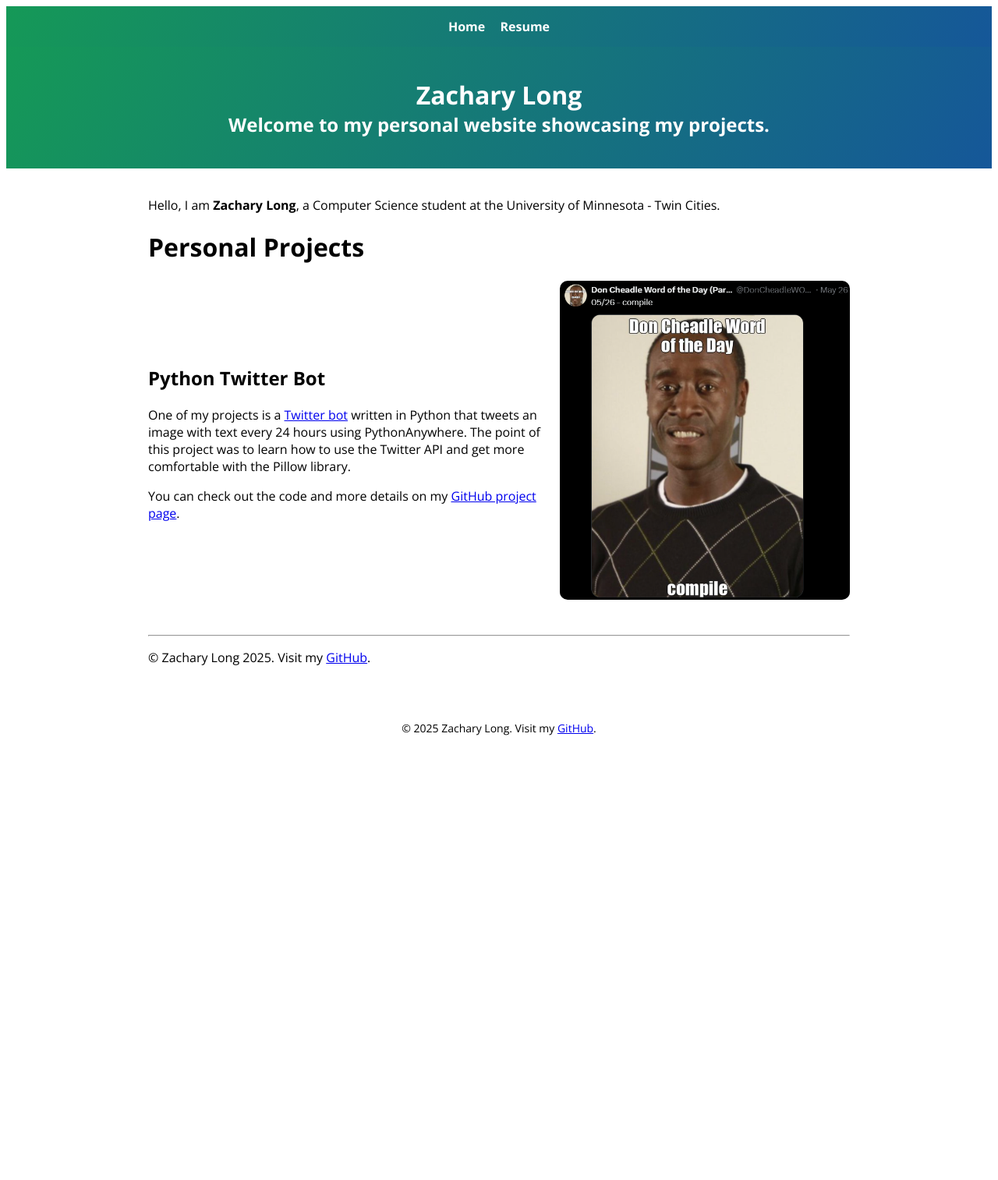
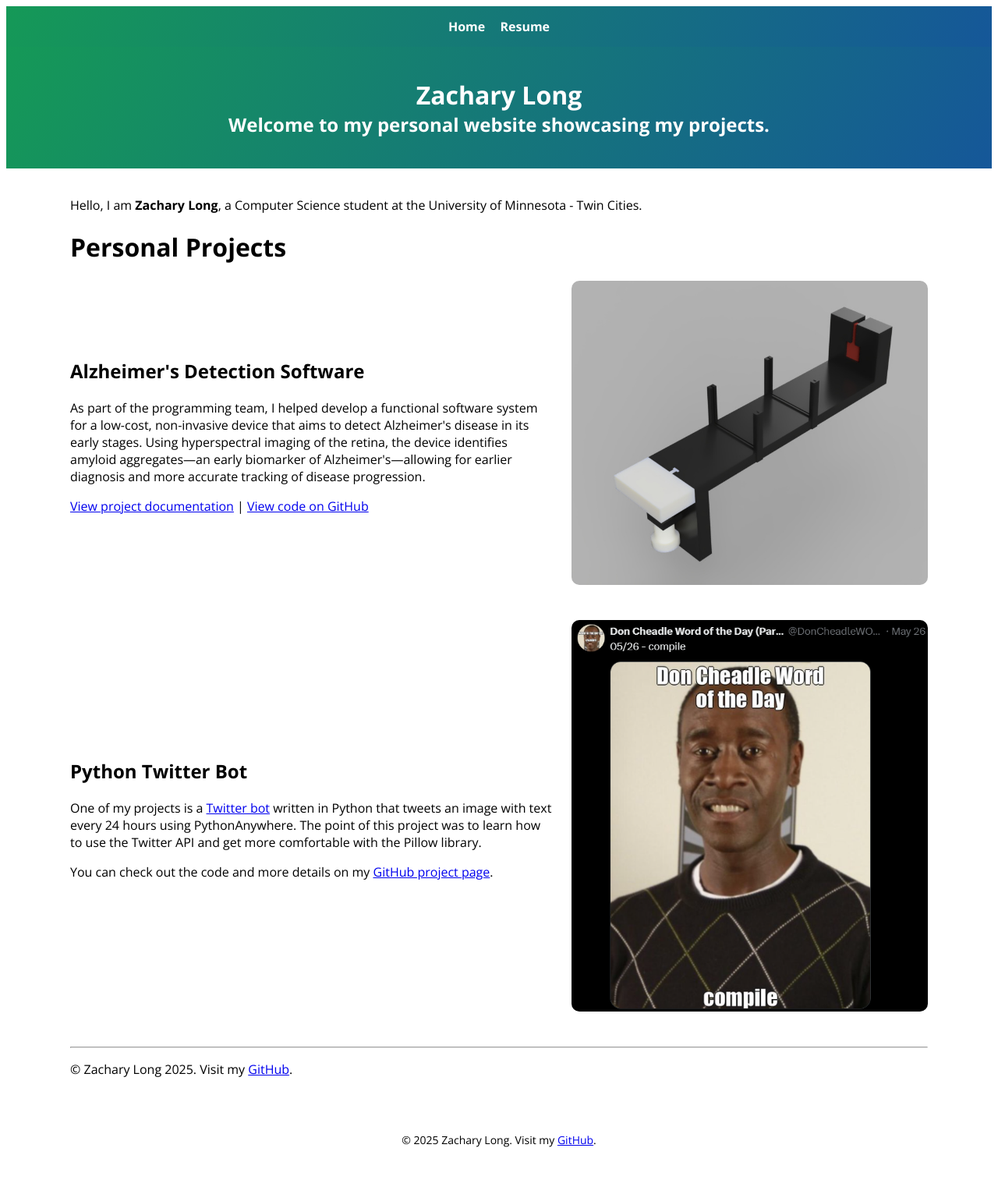
Before and after one commit to ZacharyLong4003/zacharylong4003.github.io, a Jekyll site: the page index.html, which Jekyll copies as it is, in a window 1280 px wide. Shown: the whole page at 78% size. Built offline with Jekyll 4.4.1, drawn with Linux system fonts in a browser that asks for light colours; before the commit the page ends 985 px from its top, so only the background shows below that.

Commit message:
Added EWH

```diff
--- a/index.html
+++ b/index.html
@@ -12,7 +12,7 @@
 
   <style>
     .content-wrapper {
-      max-width: 900px;
+      max-width: 1100px;
       margin: 0 auto;
       padding: 20px;
       text-align: left;
@@ -91,6 +91,23 @@
       <h1 id="personal-projects">Personal Projects</h1>
 
       <!--  Start of Project Block -->
+
+      <div class="project-section">
+        <div class="project-text">
+          <h2>Alzheimer's Detection Software</h2>
+          <p>
+            As part of the programming team, I helped develop a functional software system for a low-cost, non-invasive device that aims to detect Alzheimer's disease in its early stages. Using hyperspectral imaging of the retina, the device identifies amyloid aggregates—an early biomarker of Alzheimer's—allowing for earlier diagnosis and more accurate tracking of disease progression.
+          </p>
+          <p>
+            <a href="https://docs.google.com/document/d/1EEjGj3Jc5zZQvbgjL1dB_qGc3sMFprGG8YVY6dvWegY/edit?tab=t.0">View project documentation</a> |
+            <a href="https://github.com/EWH-Optics/EWHSOFTWARE">View code on GitHub</a>
+          </p>
+        </div>
+        <div class="project-image">
+          <img src="assets/alzheimer-detection.png" alt="Alzheimer's Detection Device">
+        </div>
+      </div>
+
       <div class="project-section">
         <div class="project-text">
           <h2>Python Twitter Bot</h2>
@@ -106,6 +123,7 @@
           <img src="assets/twitterbot.png" alt="Twitter Bot">
         </div>
       </div>
+
       <!--  End of Project Block -->
 
       <!-- project templaate -->
```
Also changed, not shown: assets/alzheimer-detection.png (added).
